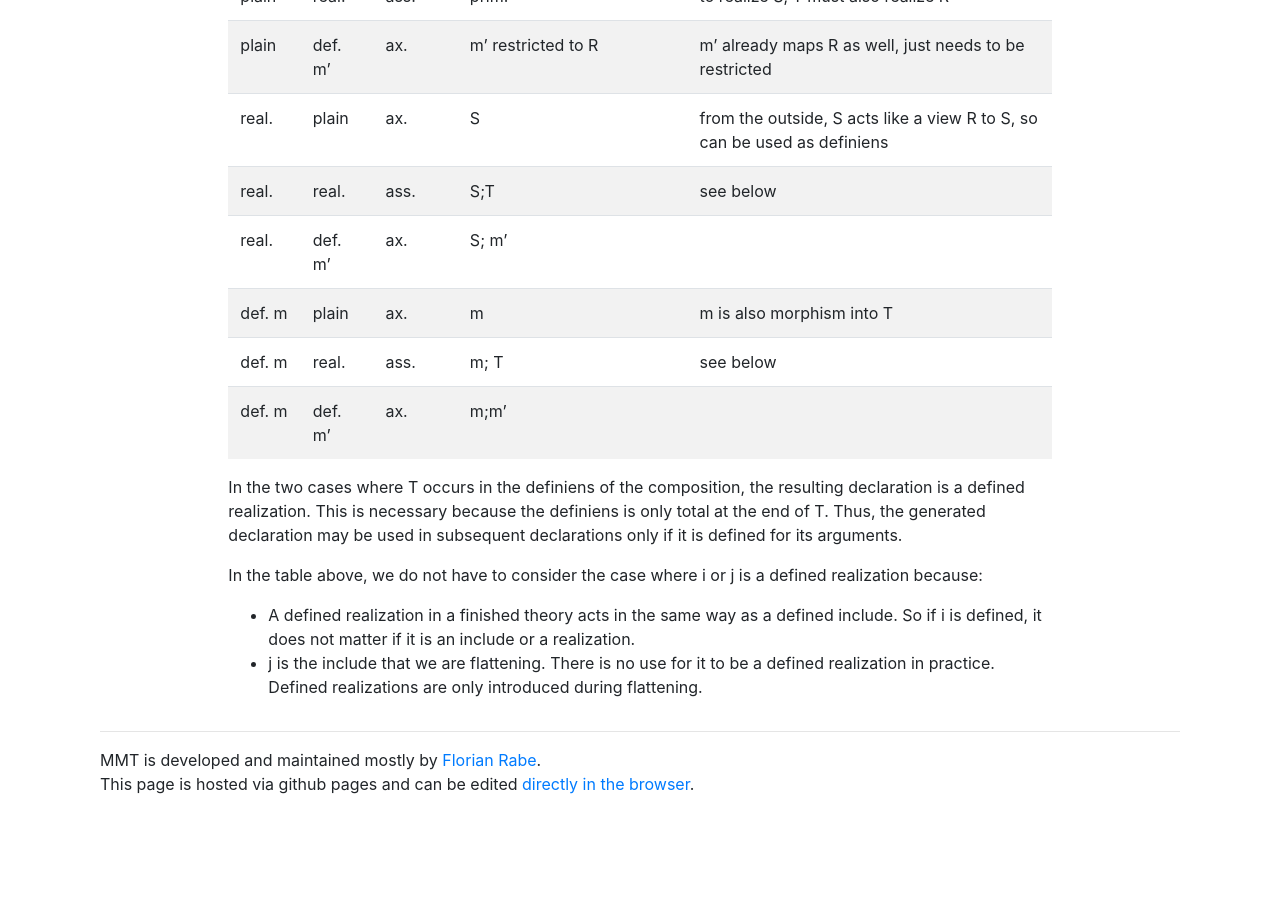
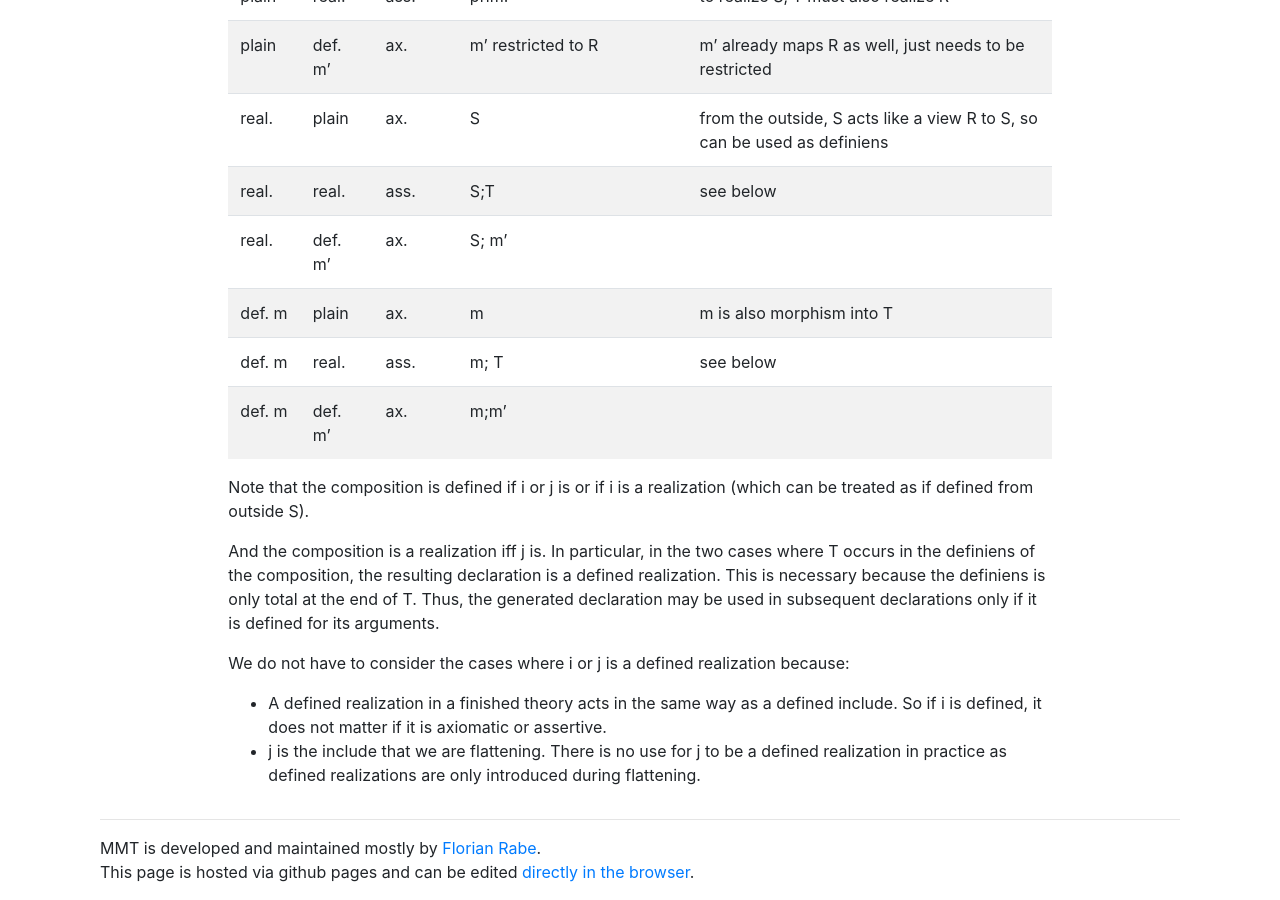
Before and after one commit to UniFormal/uniformal.github.io, a Jekyll site: the page built from doc/language/implicit.md, in a window 1280 px wide and 900 px high, scrolled down 3698 px. Built offline with Jekyll 4.4.1, drawn with Linux system fonts in a browser that asks for light colours; a script that is not in the unit is left out; before the commit the page ends 4510 px from its top, so only the background shows below that.

Commit message:
no message

```diff
--- a/doc/language/implicit.md
+++ b/doc/language/implicit.md
@@ -147,10 +147,13 @@ def. m | plain | ax. | m     | m is also morphism into T
 def. m | real. | ass.| m; T  | see below
 def. m | def. m'| ax.| m;m'  |
 
-In the two cases where T occurs in the definiens of the composition, the resulting declaration is a defined realization.
+Note that the composition is defined if i or j is or if i is a realization (which can be treated as if defined from outside S).
+
+And the composition is a realization iff j is.
+In particular, in the two cases where T occurs in the definiens of the composition, the resulting declaration is a defined realization.
 This is necessary because the definiens is only total at the end of T.
 Thus, the generated declaration may be used in subsequent declarations only if it is defined for its arguments.
 
-In the table above, we do not have to consider the case where i or j is a defined realization because:
-* A defined realization in a finished theory acts in the same way as a defined include. So if i is defined, it does not matter if it is an include or a realization.
-* j is the include that we are flattening. There is no use for it to be a defined realization in practice. Defined realizations are only introduced during flattening.
+We do not have to consider the cases where i or j is a defined realization because:
+* A defined realization in a finished theory acts in the same way as a defined include. So if i is defined, it does not matter if it is axiomatic or assertive.
+* j is the include that we are flattening. There is no use for j to be a defined realization in practice as defined realizations are only introduced during flattening.
```
